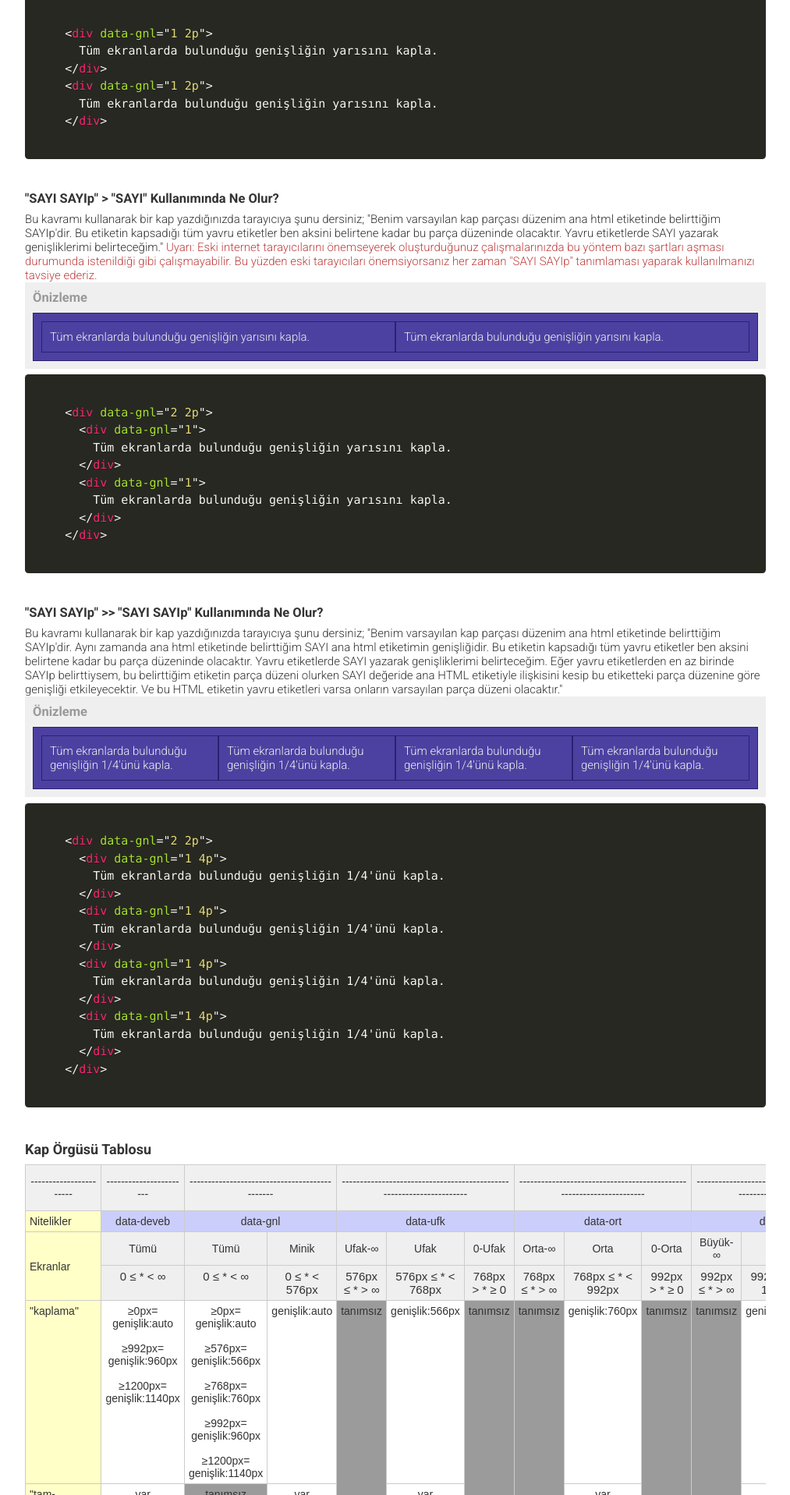
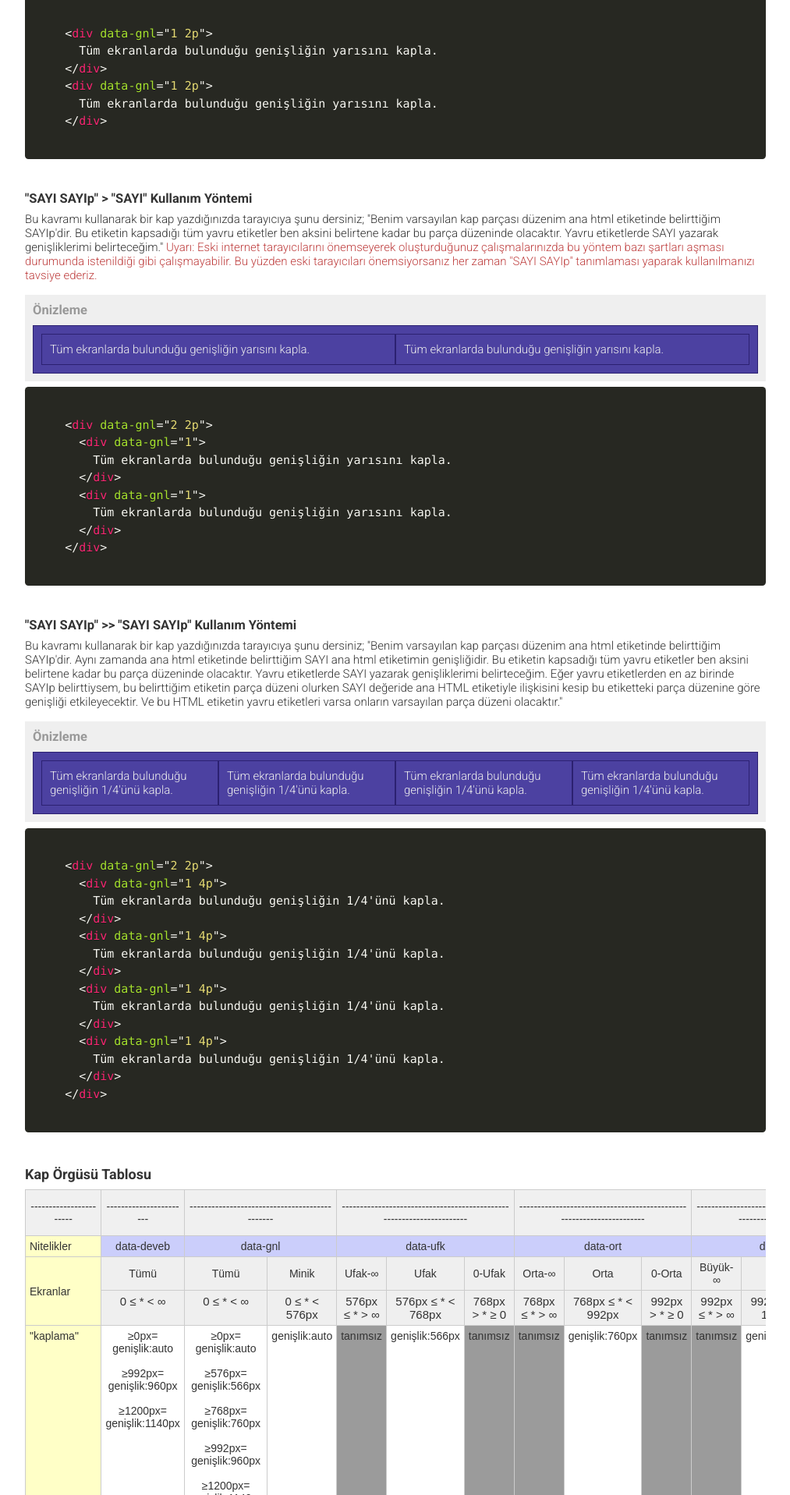
Before and after one commit to data-deveb/data-deveb.github.io, a Jekyll site: the page built from belgeler/kap-orgusu.html, in a window 1280 px wide. Shown: the part 923-2840 px from the top of the page at 78% size, without its empty margins (228-1241 px from the left). Built offline with Jekyll 4.4.1, drawn with Linux system fonts in a browser that asks for light colours.

Commit message:
Güncelleme

```diff
--- a/belgeler/kap-orgusu.html
+++ b/belgeler/kap-orgusu.html
@@ -48,10 +48,10 @@ title: Kap Örgüsü
     <p></p>
 
 
-    <h3>"SAYI SAYIp" > "SAYI" Kullanımında Ne Olur?</h3>
+    <h3>"SAYI SAYIp" > "SAYI" Kullanım Yöntemi</h3>
 
     <p>Bu kavramı kullanarak bir kap yazdığınızda tarayıcıya şunu dersiniz; "Benim varsayılan kap parçası düzenim ana html etiketinde belirttiğim SAYIp'dir. Bu etiketin kapsadığı tüm yavru etiketler ben aksini belirtene kadar bu parça düzeninde olacaktır. Yavru etiketlerde SAYI yazarak genişliklerimi belirteceğim."<span data-metin="dikkat"> Uyarı: Eski internet tarayıcılarını önemseyerek oluşturduğunuz çalışmalarınızda bu yöntem bazı şartları aşması durumunda istenildiği gibi çalışmayabilir. Bu yüzden eski tarayıcıları önemsiyorsanız her zaman "SAYI SAYIp" tanımlaması yaparak kullanılmanızı tavsiye ederiz.</span></p>
-
+    <p></p>
     <div data-gnl="1 1p" class="önizleme">
       <h3>Önizleme</h3>
       <div data-gnl="2 2p">
@@ -75,10 +75,10 @@ title: Kap Örgüsü
     </code></pre>
     <p></p>
 
-    <h3>"SAYI SAYIp" >> "SAYI SAYIp" Kullanımında Ne Olur?</h3>
+    <h3>"SAYI SAYIp" >> "SAYI SAYIp" Kullanım Yöntemi</h3>
 
     <p>Bu kavramı kullanarak bir kap yazdığınızda tarayıcıya şunu dersiniz; "Benim varsayılan kap parçası düzenim ana html etiketinde belirttiğim SAYIp'dir. Aynı zamanda ana html etiketinde belirttiğim SAYI ana html etiketimin genişliğidir. Bu etiketin kapsadığı tüm yavru etiketler ben aksini belirtene kadar bu parça düzeninde olacaktır. Yavru etiketlerde SAYI yazarak genişliklerimi belirteceğim. Eğer yavru etiketlerden en az birinde SAYIp belirttiysem, bu belirttiğim etiketin parça düzeni olurken SAYI değeride ana HTML etiketiyle ilişkisini kesip bu etiketteki parça düzenine göre genişliği etkileyecektir. Ve bu HTML etiketin yavru etiketleri varsa onların varsayılan parça düzeni olacaktır."</p>
-
+    <p></p>
     <div data-gnl="1 1p" class="önizleme">
       <h3>Önizleme</h3>
       <div data-gnl="2 2p">
```
